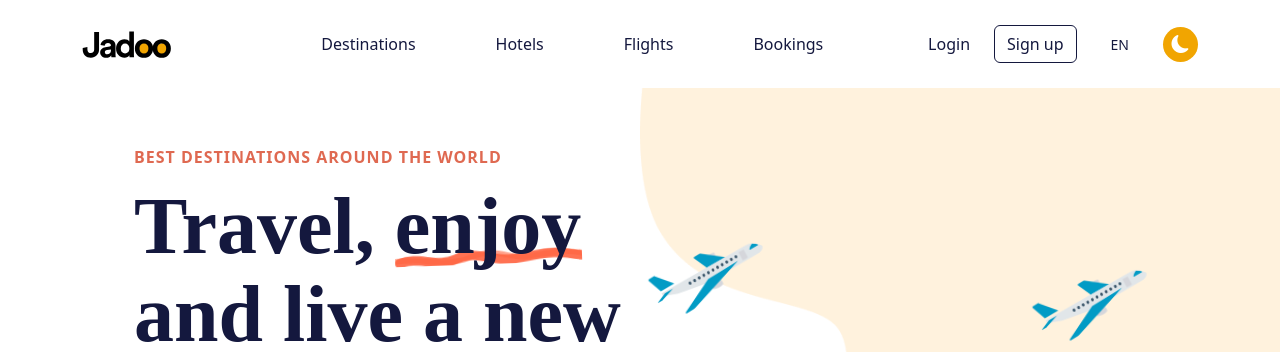
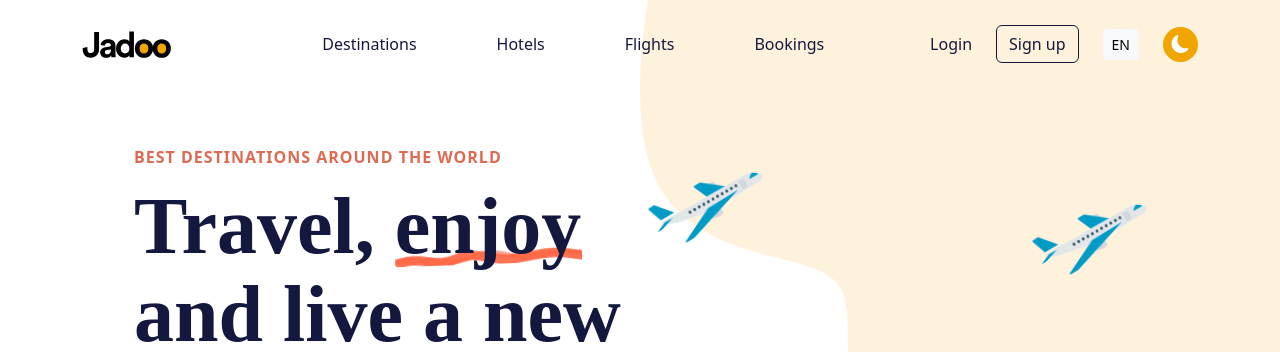
Before and after one commit to YumnaAtaba3/travel-test, a plain HTML site: page index.html in a window 1280 px wide. Shown: the top 352 px of the page. Drawn offline with nearby package versions, Linux system fonts and the light colour scheme.

Commit message:
"make all html in index.html"
Signed-off-by: YumnaAtaba3 <yumnaat33@gmail.com>

```diff
--- a/css/header.css
+++ b/css/header.css
@@ -112,26 +112,6 @@ html[dir="rtl"] .nav li:first-child {
 }
 
 
-#langToggle {
-    border: none;
-    font-weight: 500;
-    transition: all 0.3s ease;
-    padding: 4px 10px;
-    border-radius: 5px;
-}
-
-
-[data-theme="light"] #langToggle {
-    background-color:var(--card-bg);
-    color: var(--text-color);
-}
-
-
-[data-theme="dark"] #langToggle {
-    background-color:var(--card-bg);
-    color: var(--text-color);
-}
-
 
 .offcanvas {
     background-color: var(--card-bg);
@@ -193,6 +173,7 @@ html[dir="rtl"] .nav li:first-child {
 
 [dir="rtl"] .offcanvas-header .btn-close {
     margin-left: 0;
+
     margin-right: 0;
 
 }
--- a/index.html
+++ b/index.html
@@ -26,6 +26,9 @@
 
 <body>
 
+
+    <!-- hero -->
+    <section class="hero-wrapper">
         <!-- header -->
         <header class="py-4">
             <div class="container">
@@ -82,8 +85,6 @@
             </div>
         </div>
 
-    <!-- hero -->
-    <section class="hero-wrapper">
         <img src="assets/plane.svg" alt="Plane" class="plane" />
         <img src="assets/plane.svg" alt="Plane" class="plane plane2" />
 
```
Lines whose indentation alone changed are shown as unchanged.
